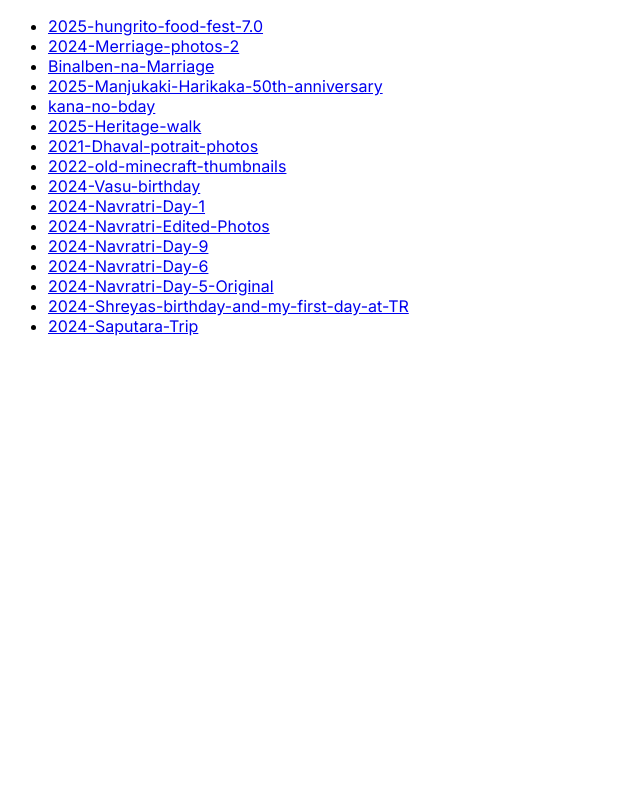
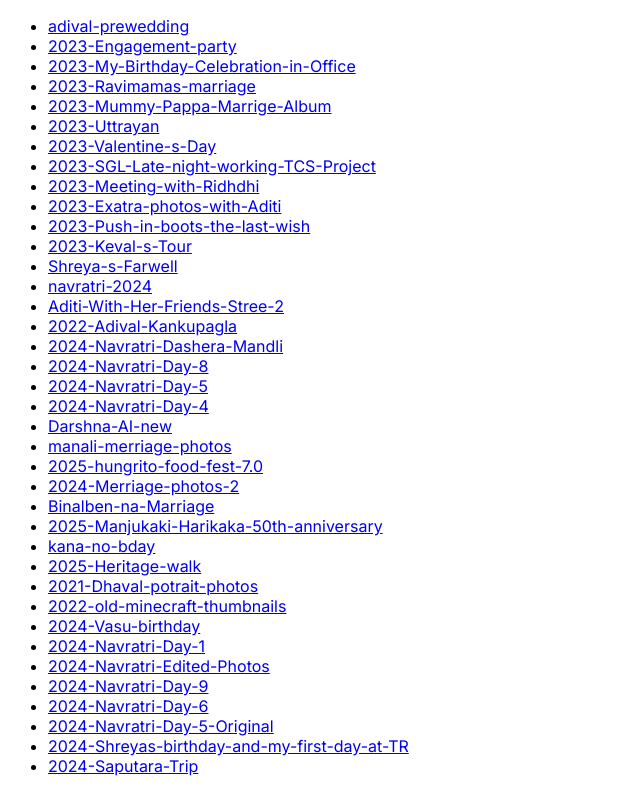
Before and after one commit to FamilyWebsites/nextjs_image_gallary_test_5, a Next.js app: page / in a window 1280 px wide. Shown: the whole page, without its empty margins (0-640 px from the left). Built offline with nearby package versions, Linux system fonts and the light colour scheme.

Commit message:
Update page.tsx

```diff
--- a/src/app/page.tsx
+++ b/src/app/page.tsx
@@ -1,5 +1,27 @@
 export default function Home() {
   const repos = [
+    'adival-prewedding',
+    '2023-Engagement-party',
+    '2023-My-Birthday-Celebration-in-Office',
+    '2023-Ravimamas-marriage',
+    '2023-Mummy-Pappa-Marrige-Album',
+    '2023-Uttrayan',
+    '2023-Valentine-s-Day',
+    '2023-SGL-Late-night-working-TCS-Project',
+    '2023-Meeting-with-Ridhdhi',
+    '2023-Exatra-photos-with-Aditi',
+    '2023-Push-in-boots-the-last-wish',
+    '2023-Keval-s-Tour',
+    'Shreya-s-Farwell',
+    'navratri-2024',
+    'Aditi-With-Her-Friends-Stree-2',
+    '2022-Adival-Kankupagla',
+    '2024-Navratri-Dashera-Mandli',
+    '2024-Navratri-Day-8',
+    '2024-Navratri-Day-5',
+    '2024-Navratri-Day-4',
+    'Darshna-AI-new',
+    'manali-merriage-photos',
     '2025-hungrito-food-fest-7.0',
     '2024-Merriage-photos-2',
     'Binalben-na-Marriage',
```
